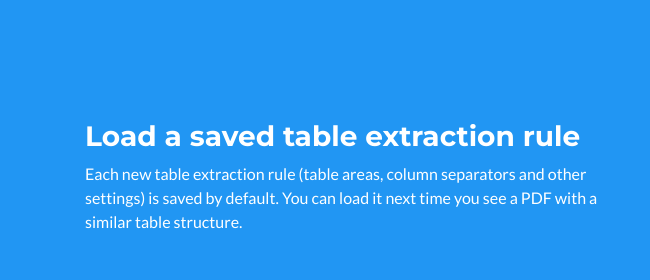
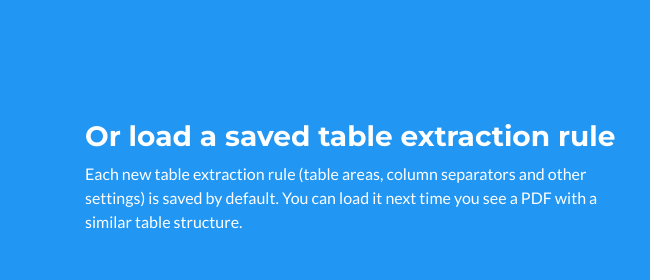
Before and after one commit to camelot-dev/excalibur, a website: page public/index.html in a window 1280 px wide. Shown: the part 2880-3160 px from the top of the page, 0-650 px from the left. Drawn offline with nearby package versions, Linux system fonts and the light colour scheme; grey boxes are pictures that could not be loaded.

Commit message:
Update index.html

```diff
--- a/public/index.html
+++ b/public/index.html
@@ -181,7 +181,7 @@
             </a>
           </div>
           <div class="col-md-6 order-lg-first">
-            <h3>Load a saved table extraction rule</h3>
+            <h3>Or load a saved table extraction rule</h3>
             <p>Each new table extraction rule (table areas, column separators and other settings) is saved by default. You can load it next time you see a PDF with a similar table structure.</p>
           </div>
         </div>
```
